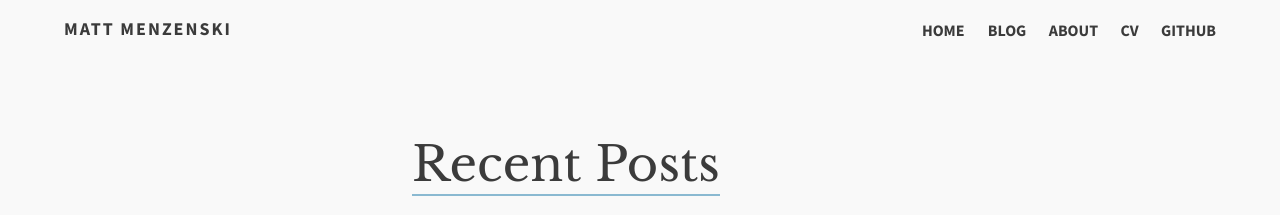
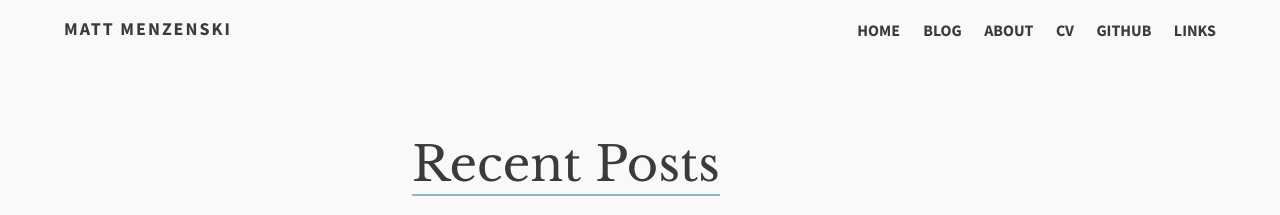
Before and after one commit to menzenski/menzenski.github.io, a Jekyll site: the page built from index.md, in a window 1280 px wide. Shown: the top 215 px of the page. Built offline with Jekyll 4.4.1, drawn with Linux system fonts in a browser that asks for light colours.

Commit message:
added links page to nav bar

```diff
--- a/_config.yml
+++ b/_config.yml
@@ -37,6 +37,8 @@ links:
   - title: Github
     url: https://github.com/menzenski/
     external: true
+  - title: Links
+    url: /links
 #    title: Matt Who?
 #    url: http://coletownsend.com
 #    external: true
```
